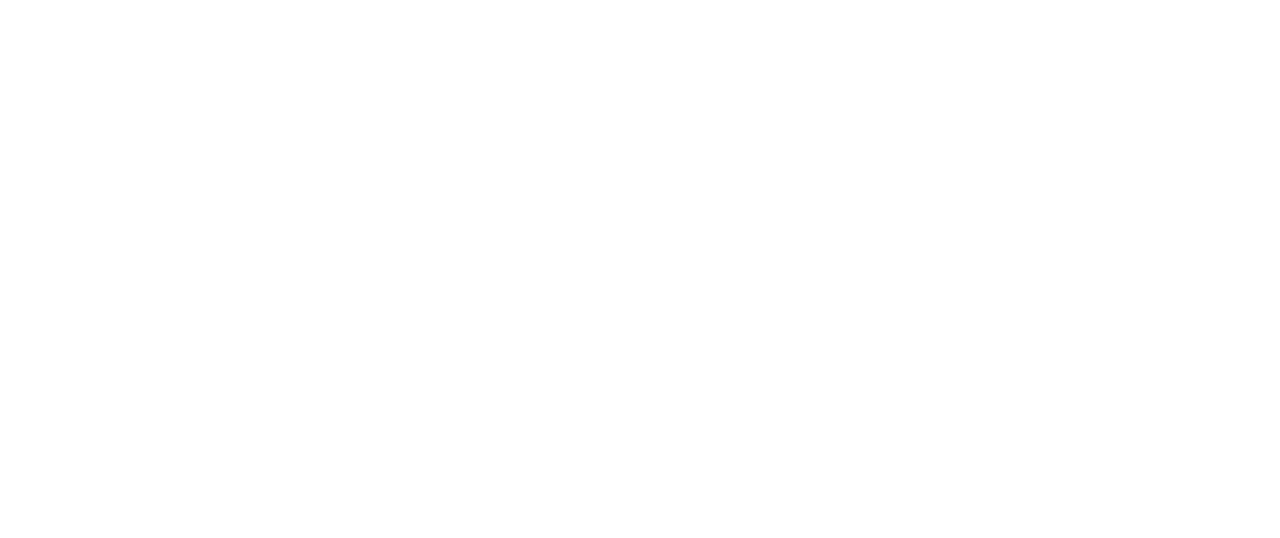
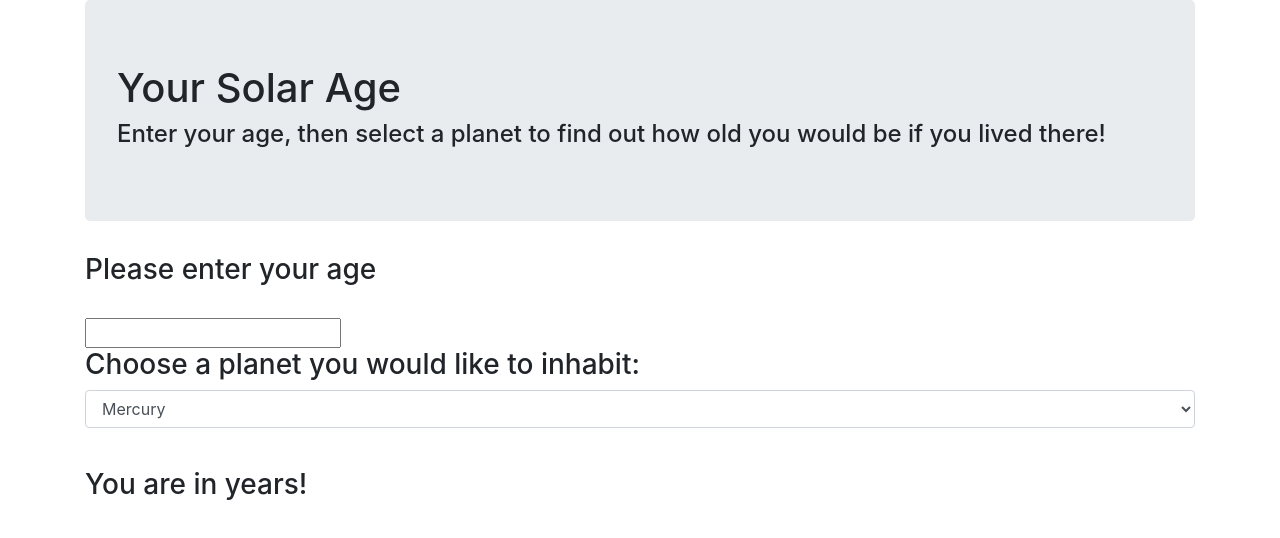
Before and after one commit to tytyhibye/solar-age-project, a website built with webpack: page src/index.html in a window 1280 px wide. Built offline with nearby package versions, Linux system fonts and the light colour scheme.

Commit message:
add html framework and form input.

```diff
--- a/src/index.html
+++ b/src/index.html
@@ -6,6 +6,36 @@
     <title>Solar Age Calculator</title>
   </head>
   <body>
+    <div class="container">
+      <div class="jumbotron">
+        <h1>Your Solar Age</h1>
+        <h4>Enter your age, then select a planet to find out how old you would be if you lived there!</h4>
+      </div>
+      <form id="inputForm">
+        <div class="form-group">
+          <h3>Please enter your age</h3>
+          <br>
+          <input type="text" id="age" pattern="[0-9' ']+" oninvalid="setCustomValidity('Number only, please REFRESH the page and try again.')">
+          <br>
+          <h3>Choose a planet you would like to inhabit:</h3>
+          <select class="form-control" id="planet">
+            <option>Mercury</option>
+            <option>Venus</option>
+            <option>Earth</option>
+            <option>Mars</option>
+            <option>Jupiter</option>
+            <option>Saturn</option>
+            <option>Uranus</option>
+            <option>Neptune</option>
+            <option>Pluto</option>
+          </select>
+        </div>
+      </form>
+      <br>
+      <div id="results">
+        <h3>You are <span id="outputAge"></span> in <span id="outputPlanet"></span> years!</h3>
+      </div>
+    </div>
 
   </body>
 </html>
--- a/src/solar-bizz.js
+++ b/src/solar-bizz.js
@@ -10,16 +10,14 @@ export class Planet {
     this.perYear = (age * 365);
     return this.perYear;
   }
-
   getAge() {
     var perYear = 12045;
     this.solarAge = (perYear / mercury.perYear)
     return this.solarAge;
   }
-
 }
 
-let mercury = new Planet(0, "mercury", 88, '');
+let mercury = new Planet(0, "mercury", 88,);
 let venus = new Planet(0, "venus", 224);
 let earth = new Planet(0, "earth", 365);
 let mars = new Planet(0, "mars", 687);
```
Lines whose indentation alone changed are shown as unchanged.
